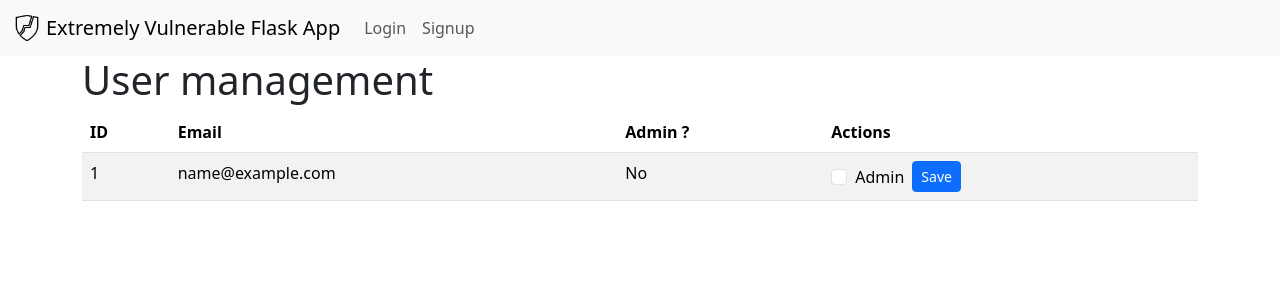
After one commit to imadHafsi/secure-extremely-vulnerable-flask-app, a Flask app: template templates/admin_users.html in a window 1280 px wide. The commit adds this page. Shown: the top 300 px of the page. Run offline with Flask 3, Linux system fonts and the light colour scheme; the template is opened without the code that fills it: most values are stand-ins (such as "Sample title", 1, 10 or a date in 2020); some libraries are stand-ins or nearby versions.

Commit message:
add admin users management to manage is_admin separately from account form

```diff
--- a/routes/account.py
+++ b/routes/account.py
@@ -132,6 +132,47 @@ def update_account():
 
     return redirect('/account')
 
+@app.route("/admin/users")
+@login_required
+def admin_list_users():
+
+    if not current_user.is_admin:
+        flash("You are not authorised to view that page.", "error")
+        return redirect("/home")
+
+    with Session() as session:
+        users = session.query(User).all()
+
+    return render_template("admin_users.html", users=users)
+
+
+@app.route("/admin/users/<int:user_id>/role", methods=["POST"])
+@login_required
+def admin_update_user_role(user_id: int):
+
+    if not current_user.is_admin:
+        flash("You are not authorised to change user roles.", "error")
+        return redirect("/home")
+
+    make_admin = request.form.get("is_admin") == "on"
+
+    with Session() as session:
+        user = session.get(User, user_id)
+        if user is None:
+            flash("User not found.", "warning")
+            return redirect("/admin/users")
+
+        # prevent the admins from demoting themselves
+        if user.id == current_user.id and not make_admin:
+            flash("You cannot remove your own admin role here.", "error")
+            return redirect("/admin/users")
+
+        user.is_admin = make_admin
+        session.commit()
+        flash("User role updated.", "success")
+
+    return redirect("/admin/users")
+
 
 @app.route('/darkmode', methods=['POST'])
 def toggle_darkmode():
--- /dev/null
+++ b/templates/admin_users.html
@@ -0,0 +1,61 @@
+{% extends "base.html" %}
+{% from "bootstrap5/utils.html" import render_icon %}
+{% block content %}
+<div class="container">
+  <div class="row">
+    <div class="col">
+      <div class="d-flex justify-content-between align-items-center">
+        <h1>User management</h1>
+      </div>
+    </div>
+  </div>
+
+  <div class="row mb-2">
+    <div class="col">
+      <table class="table table-striped table-hover">
+        <thead>
+          <tr>
+            <th scope="col">ID</th>
+            <th scope="col">Email</th>
+            <th scope="col">Admin ?</th>
+            <th scope="col">Actions</th>
+          </tr>
+        </thead>
+        <tbody>
+        {% for user in users %}
+          <tr>
+            <td>{{ user.id }}</td>
+            <td>{{ user.email }}</td>
+            <td>{{ "Yes" if user.is_admin else "No" }}</td>
+            <td>
+              <form method="post" action="{{ url_for('admin_update_user_role', user_id=user.id) }}" class="d-flex align-items-center gap-2">
+                <div class="form-check mb-0">
+                  <input
+                    class="form-check-input"
+                    type="checkbox"
+                    name="is_admin"
+                    id="is_admin_{{ user.id }}"
+                    {% if user.is_admin %}checked{% endif %}
+                    {% if current_user.id == user.id %}disabled{% endif %}
+                  />
+                  <label class="form-check-label" for="is_admin_{{ user.id }}">
+                    Admin
+                  </label>
+                </div>
+                <button type="submit" class="btn btn-sm btn-primary">
+                  Save
+                </button>
+              </form>
+            </td>
+          </tr>
+        {% endfor %}
+        </tbody>
+      </table>
+
+      {% if users | length == 0 %}
+      <p>No users found.</p>
+      {% endif %}
+    </div>
+  </div>
+</div>
+{% endblock %}
--- a/templates/base.html
+++ b/templates/base.html
@@ -48,6 +48,9 @@
             {{ render_nav_item('home', 'Home') }}
             {{ render_nav_item('search', 'Search') }}
             {{ render_nav_item('get_personal_notes', 'Personal Notes') }}
+            {% if current_user.is_authenticated and current_user.is_admin %}
+              {{ render_nav_item('admin_list_users', 'User Management') }}
+            {% endif %}
             {% if current_user.is_admin %}
             {{ render_nav_item('registration_codes', 'Registration Codes') }}
             {% endif %}
```
